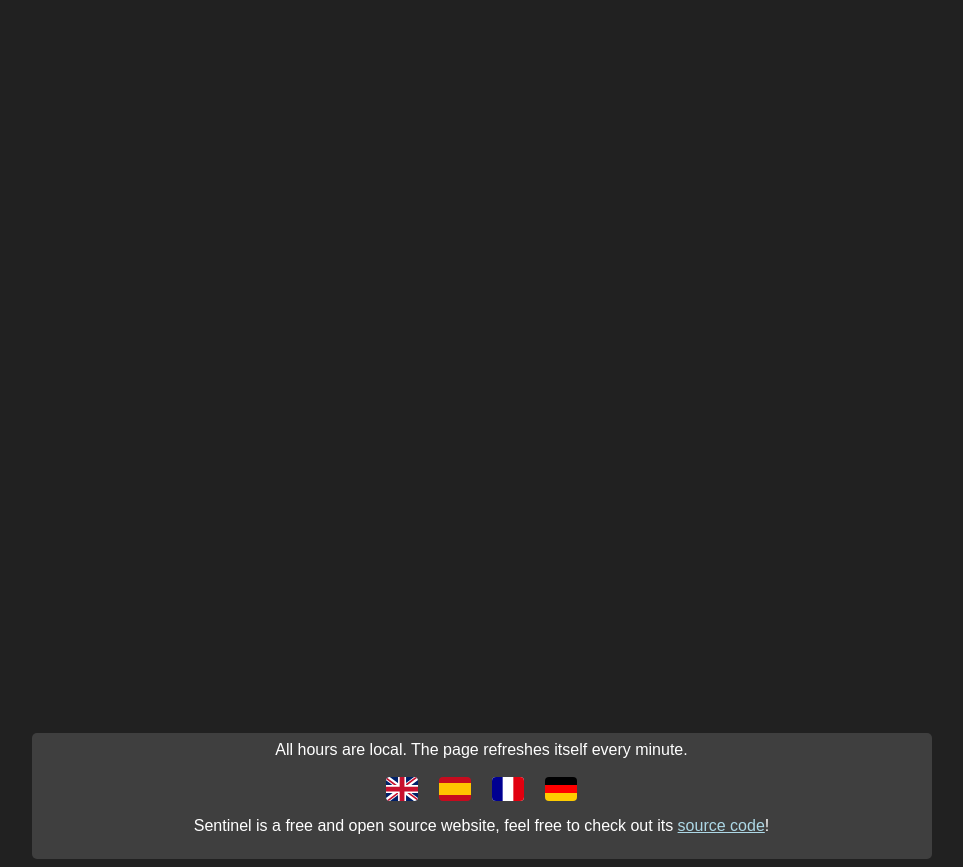
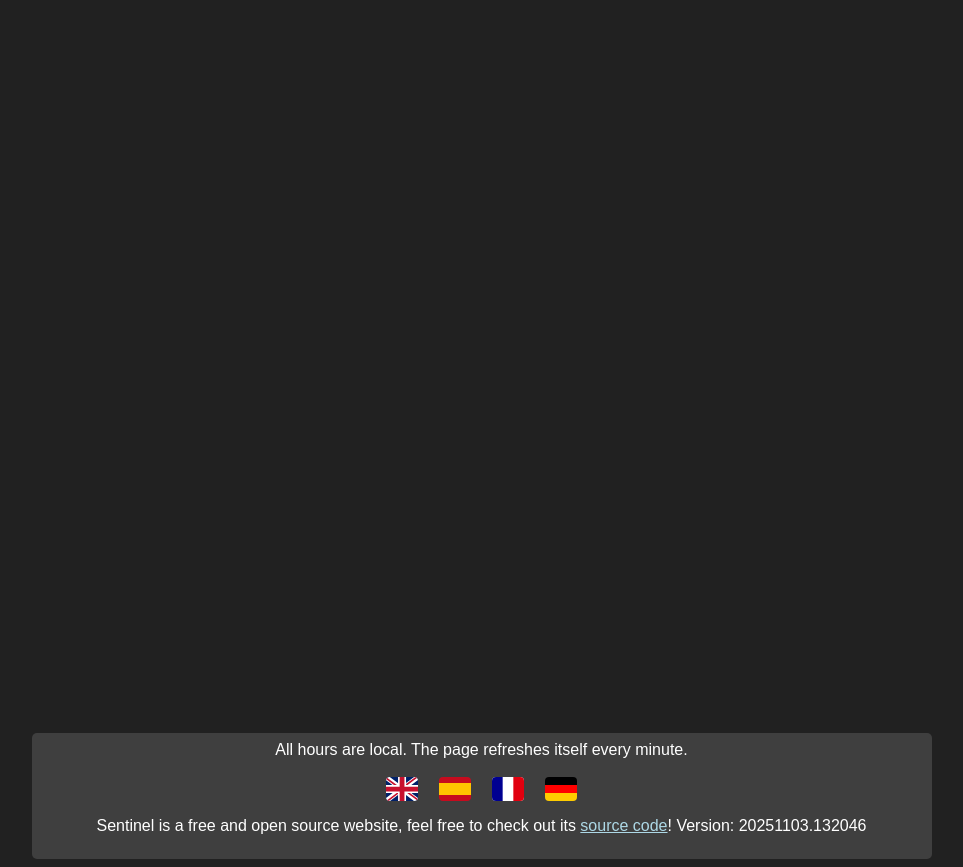
Before and after one commit to mascaldotfr/sentinel, a website: page index.html in a window 1280 px wide. Shown: the part 101-968 px from the top of the page, without its empty margins (151-1114 px from the left). Drawn offline with Linux system fonts and the light colour scheme.

Commit message:
Try to implement auto numbering for HEAD

```diff
--- a/index.html
+++ b/index.html
@@ -109,7 +109,9 @@
 				</svg>
 			</span>
 			</div>
-			<p>Sentinel is a free and open source website, feel free to check out its <a href="https://github.com/mascaldotfr/sentinel/" target="_blank">source code</a>!</p>
+			<p>Sentinel is a free and open source website, feel free to check out its <a href="https://github.com/mascaldotfr/sentinel/" target="_blank">source code</a>!
+				<!--VERSION-->Version: 20251103.132046
+			</p>
 			</footer>
 		</div>
 	</body>
```
